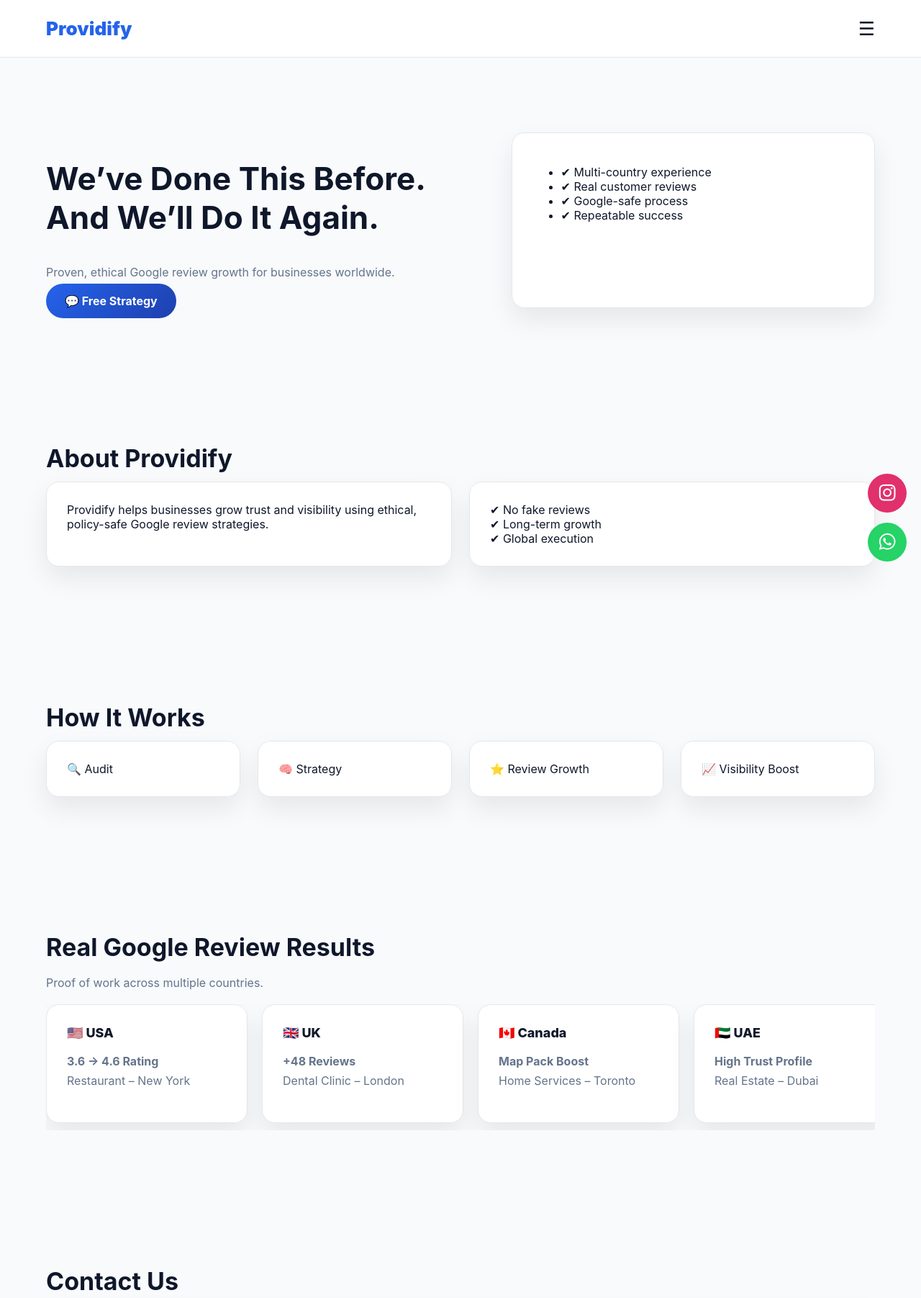
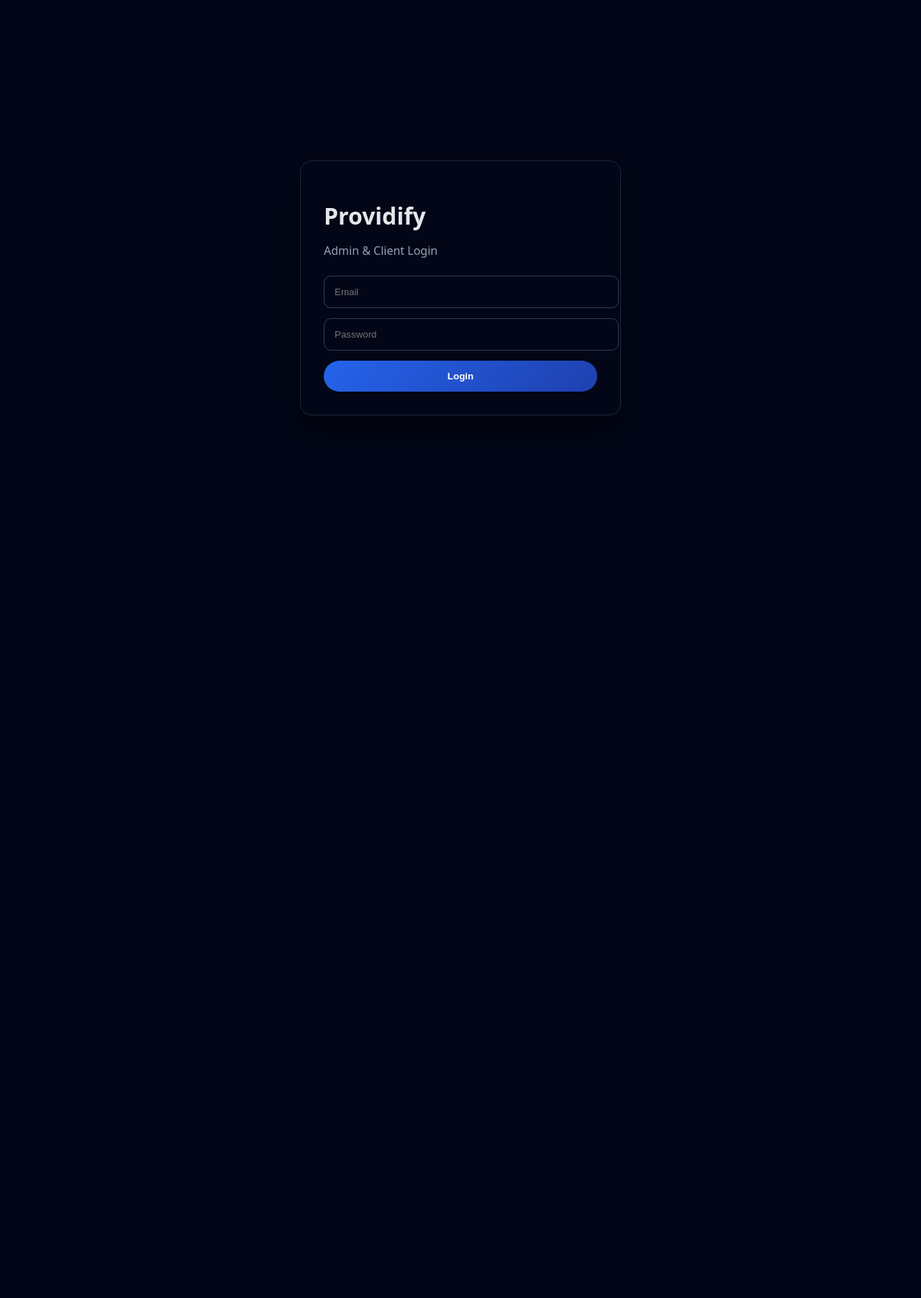
Before and after one commit to providyobstinator/Providyfy, a plain HTML site: page index.html in a window 1280 px wide. Shown: the top 1803 px of the page at 72% size. After the commit the page ends 800 px from the top, so only its background shows below. Drawn offline with nearby package versions, Linux system fonts and the light colour scheme.

Commit message:
Update index.html

```diff
--- a/index.html
+++ b/index.html
@@ -1,319 +1,84 @@
 <!DOCTYPE html>
 <html lang="en">
 <head>
-<meta charset="UTF-8">
-<meta name="viewport" content="width=device-width, initial-scale=1.0">
+  <meta charset="UTF-8" />
+  <meta name="viewport" content="width=device-width, initial-scale=1.0"/>
+  <title>Providify | Login</title>
 
-<title>Providify | Proven Google Review Growth</title>
-<meta name="description" content="We help businesses worldwide grow genuine Google reviews safely. Proven results across countries.">
-
-<!-- Font Awesome -->
-<link rel="stylesheet" href="https://cdnjs.cloudflare.com/ajax/libs/font-awesome/6.5.1/css/all.min.css">
+  <script src="https://unpkg.com/@supabase/supabase-js@2"></script>
 
   <style>
-:root{
-  --primary:#2563eb;
-  --dark:#0f172a;
-  --muted:#64748b;
-  --bg:#f8fafc;
-  --card:#ffffff;
-}
-body.dark{
-  --bg:#020617;
-  --card:#020617;
-  --dark:#e5e7eb;
-  --muted:#94a3b8;
-}
-*{box-sizing:border-box}
     body{
-  margin:0;
-  font-family:Inter,system-ui,Arial;
-  background:var(--bg);
-  color:var(--dark);
-}
-a{text-decoration:none;color:inherit}
-.container{max-width:1200px;margin:auto;padding:24px}
-
-/* HEADER */
-header{
-  background:var(--card);
-  border-bottom:1px solid #e5e7eb;
-  position:sticky;top:0;z-index:50;
-}
-.nav{display:flex;justify-content:space-between;align-items:center}
-.logo{font-size:26px;font-weight:900;color:var(--primary)}
-.menu-btn{font-size:26px;cursor:pointer}
-
-/* SIDE MENU */
-.side-menu{
-  position:fixed;
-  top:0;left:-260px;
-  width:260px;height:100%;
+      font-family: system-ui, Arial;
       background:#020617;
-  color:#fff;
-  padding:30px 20px;
-  transition:.3s;
-  z-index:200;
-}
-.side-menu.active{left:0}
-.side-menu a{
-  display:block;
-  margin:18px 0;
-  font-size:18px;
-  font-weight:600;
-}
-.close{font-size:22px;cursor:pointer}
-
-/* FEEDBACK PANEL */
-.feedback-panel{
-  position:fixed;
-  top:0;right:-420px;
-  width:420px;height:100%;
-  background:var(--card);
-  padding:30px;
-  transition:.3s;
-  z-index:300;
-}
-.feedback-panel.active{right:0}
-
-/* SECTIONS */
-section{padding:80px 0}
-h1{font-size:44px}
-h2{font-size:34px;margin-bottom:12px}
-p{color:var(--muted);line-height:1.7}
-
-/* HERO */
-.hero{
-  display:grid;
-  grid-template-columns:1.2fr 1fr;
-  gap:40px;
-}
-
-/* CARD */
-.card{
-  background:var(--card);
-  padding:28px;
-  border-radius:18px;
-  border:1px solid #e5e7eb;
-  box-shadow:0 16px 36px rgba(0,0,0,.08);
-}
-
-/* GRID */
-.grid{display:grid;gap:24px}
-.grid-4{grid-template-columns:repeat(4,1fr)}
-.grid-2{grid-template-columns:repeat(2,1fr)}
-
-/* RESULTS / PROOFS */
-.carousel{
-  display:flex;
-  gap:20px;
-  overflow-x:auto;
-  padding-bottom:10px;
-}
-.review-card{min-width:280px}
-.flag{font-weight:800;font-size:18px}
-
-/* FORM */
-input,textarea{
-  width:100%;
-  padding:14px;
-  border-radius:12px;
-  border:1px solid #cbd5e1;
-  margin-bottom:14px;
-}
-
-/* BUTTON */
-.btn{
-  background:linear-gradient(135deg,#2563eb,#1e40af);
-  color:#fff;
-  padding:14px 26px;
-  border-radius:999px;
-  font-weight:700;
-  border:none;
-  cursor:pointer;
-}
-
-/* SOCIAL FLOAT BOTTOM */
-.social-float{
-  position:fixed;
-  right:20px;
-  bottom:20px;
-  display:flex;
-  flex-direction:column;
-  gap:14px;
-}
-.social-float a{
-  width:54px;height:54px;
+      color:#e5e7eb;
       display:flex;
       align-items:center;
       justify-content:center;
-  border-radius:50%;
+      height:100vh;
+      margin:0;
+    }
+    .card{
+      background:#020617;
+      border:1px solid #1e293b;
+      padding:32px;
+      border-radius:16px;
+      width:100%;
+      max-width:380px;
+      box-shadow:0 20px 40px rgba(0,0,0,.5);
+    }
+    h1{margin-bottom:10px}
+    p{color:#94a3b8;margin-bottom:24px}
+    input{
+      width:100%;
+      padding:14px;
+      margin-bottom:14px;
+      border-radius:10px;
+      border:1px solid #334155;
+      background:#020617;
       color:#fff;
-  font-size:26px;
     }
-.ig{background:#E1306C}
-.wa{background:#25D366}
-
-/* FOOTER */
-footer{
-  background:#020617;
-  color:#cbd5f5;
-  text-align:center;
-  padding:40px;
-}
-
-/* RESPONSIVE */
-@media(max-width:900px){
-  .hero,.grid-4,.grid-2{grid-template-columns:1fr}
-  h1{font-size:34px}
+    button{
+      width:100%;
+      padding:14px;
+      border:none;
+      border-radius:999px;
+      background:linear-gradient(135deg,#2563eb,#1e40af);
+      color:#fff;
+      font-weight:700;
+      cursor:pointer;
     }
   </style>
 </head>
 
 <body>
 
-<!-- SIDE MENU -->
-<div class="side-menu" id="sideMenu">
-  <div class="close" onclick="toggleMenu()">✖</div>
-  <a href="#about" onclick="toggleMenu()">About</a>
-  <a href="#how" onclick="toggleMenu()">How It Works</a>
-  <a href="#results" onclick="toggleMenu()">Results</a>
-  <a href="#contact" onclick="toggleMenu()">Contact</a>
-  <a href="#" onclick="openFeedback()">Feedback</a>
-  <a href="#" onclick="toggleDark()">🌙 Dark Mode</a>
-</div>
+  <div class="card">
+    <h1>Providify</h1>
+    <p>Admin & Client Login</p>
 
-<!-- FEEDBACK PANEL -->
-<div class="feedback-panel" id="feedbackPanel">
-  <h2>Feedback</h2>
-  <form>
-    <input type="text" placeholder="Your Name">
-    <input type="email" placeholder="Your Email">
-    <textarea placeholder="Your Feedback"></textarea>
-    <button class="btn">Submit</button>
-  </form>
-</div>
+    <input id="email" type="email" placeholder="Email" />
+    <input id="password" type="password" placeholder="Password" />
 
-<header>
-  <div class="container nav">
-    <div class="logo">Providify</div>
-    <div class="menu-btn" onclick="toggleMenu()">☰</div>
-  </div>
-</header>
-
-<main class="container">
-
-<!-- HERO -->
-<section class="hero">
-  <div>
-    <h1>We’ve Done This Before.<br>And We’ll Do It Again.</h1>
-    <p>Proven, ethical Google review growth for businesses worldwide.</p>
-    <a href="#contact" class="btn">💬 Free Strategy</a>
-  </div>
-
-  <div class="card">
-    <ul>
-      <li>✔ Multi-country experience</li>
-      <li>✔ Real customer reviews</li>
-      <li>✔ Google-safe process</li>
-      <li>✔ Repeatable success</li>
-    </ul>
-  </div>
-</section>
-
-<!-- ABOUT -->
-<section id="about">
-  <h2>About Providify</h2>
-  <div class="grid grid-2">
-    <div class="card">
-      Providify helps businesses grow trust and visibility using
-      ethical, policy-safe Google review strategies.
-    </div>
-    <div class="card">
-      ✔ No fake reviews<br>
-      ✔ Long-term growth<br>
-      ✔ Global execution
-    </div>
-  </div>
-</section>
-
-<!-- HOW -->
-<section id="how">
-  <h2>How It Works</h2>
-  <div class="grid grid-4">
-    <div class="card">🔍 Audit</div>
-    <div class="card">🧠 Strategy</div>
-    <div class="card">⭐ Review Growth</div>
-    <div class="card">📈 Visibility Boost</div>
-  </div>
-</section>
-
-<!-- RESULTS / PROOFS -->
-<section id="results">
-  <h2>Real Google Review Results</h2>
-  <p>Proof of work across multiple countries.</p>
-
-  <div class="carousel">
-    <div class="card review-card">
-      <div class="flag">🇺🇸 USA</div>
-      <p><b>3.6 → 4.6 Rating</b><br>Restaurant – New York</p>
-    </div>
-    <div class="card review-card">
-      <div class="flag">🇬🇧 UK</div>
-      <p><b>+48 Reviews</b><br>Dental Clinic – London</p>
-    </div>
-    <div class="card review-card">
-      <div class="flag">🇨🇦 Canada</div>
-      <p><b>Map Pack Boost</b><br>Home Services – Toronto</p>
-    </div>
-    <div class="card review-card">
-      <div class="flag">🇦🇪 UAE</div>
-      <p><b>High Trust Profile</b><br>Real Estate – Dubai</p>
-    </div>
-  </div>
-</section>
-
-<!-- CONTACT (RESTORED FORM) -->
-<section id="contact">
-  <h2>Contact Us</h2>
-  <div class="card">
-    <form action="https://formspree.io/f/mvgenpdj" method="POST">
-      <input type="text" name="name" placeholder="Your Name" required>
-      <input type="email" name="email" placeholder="Your Email" required>
-      <textarea name="message" placeholder="Tell us about your business" required></textarea>
-      <button class="btn">Send Message</button>
-    </form>
-  </div>
-</section>
-
-</main>
-
-<footer>
-  © 2025 Providify. Proven Google Review Growth.
-</footer>
-
-<!-- SOCIAL ICONS BOTTOM -->
-<div class="social-float">
-  <a class="ig" href="https://www.instagram.com/direct/t/providyfy/" target="_blank">
-    <i class="fab fa-instagram"></i>
-  </a>
-  <a class="wa" href="https://wa.me/447765472559" target="_blank">
-    <i class="fab fa-whatsapp"></i>
-  </a>
+    <button onclick="login()">Login</button>
   </div>
 
 <script>
-function toggleMenu(){
-  document.getElementById("sideMenu").classList.toggle("active");
+  const supabaseUrl = "https://gpighjxdwcjjnxdgqvvr.supabase.co";
+  const supabaseKey = "eyJhbGciOiJIUzI1NiIsInR5cCI6IkpXVCJ9.eyJpc3MiOiJzdXBhYmFzZSIsInJlZiI6ImdwaWdoanhkd2Nqam54ZGdxdnZyIiwicm9sZSI6ImFub24iLCJpYXQiOjE3NjYwOTY1OTMsImV4cCI6MjA4MTY3MjU5M30.DGS_UVANoD9k2BNGCqswwqMgDioRpFM--5rpS7IKMRE";
+
+  const supabase = window.supabase.createClient(supabaseUrl, supabaseKey);
+
+  async function login(){
+    const email = document.getElementById("email").value;
+    const password = document.getElementById("password").value;
+
+    const { data, error } = await supabase.auth.signInWithPassword({
+      email,
+      password
+    });
+
+    if(error){
+      alert(error.message);
+      return;
     }
-function toggleDark(){
-  document.body.classList.toggle("dark");
-}
-function openFeedback(){
-  toggleMenu();
-  document.getElementById("feedbackPanel").classList.add("active");
-}
-</script>
-
-</body>
-</html>
```
Lines whose indentation alone changed are shown as unchanged.
